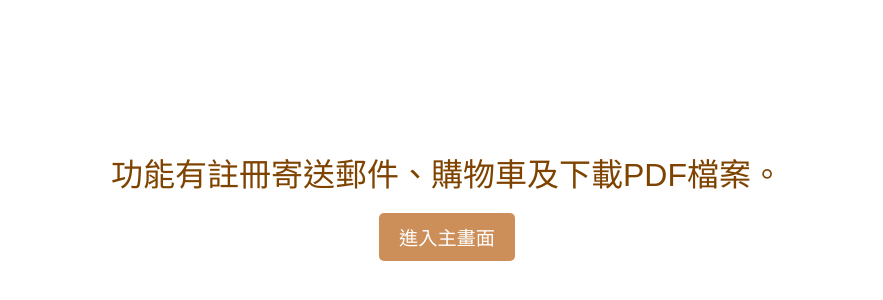
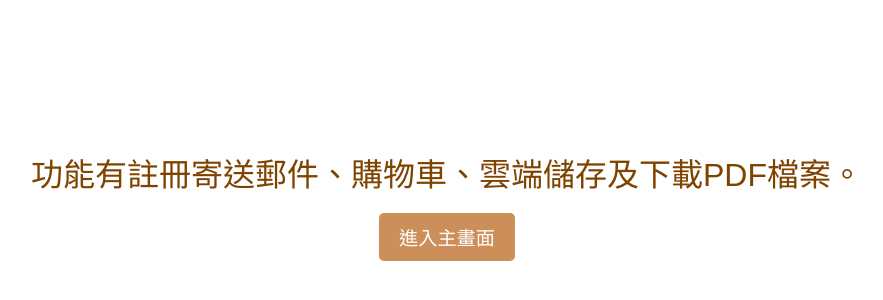
Before and after one commit to AlisonSmith1/HTML-CSS-JS, a website: page intro/Opening.html in a window 1280 px wide. Shown: the part 1828-2128 px from the top of the page, without its empty margins (193-1076 px from the left). Drawn offline with Linux system fonts and the light colour scheme.

Commit message:
加功能

```diff
--- a/intro/Opening.html
+++ b/intro/Opening.html
@@ -25,7 +25,7 @@
       這是一個使用 HTML、CSS 和 JavaScript 製作的全端網站。
     </section>
     <section id="intro3">
-      功能有註冊寄送郵件、購物車及下載PDF檔案。
+      功能有註冊寄送郵件、購物車、雲端儲存及下載PDF檔案。
       <button id="enterBtn" style="display: none">進入主畫面</button>
     </section>
 
```
